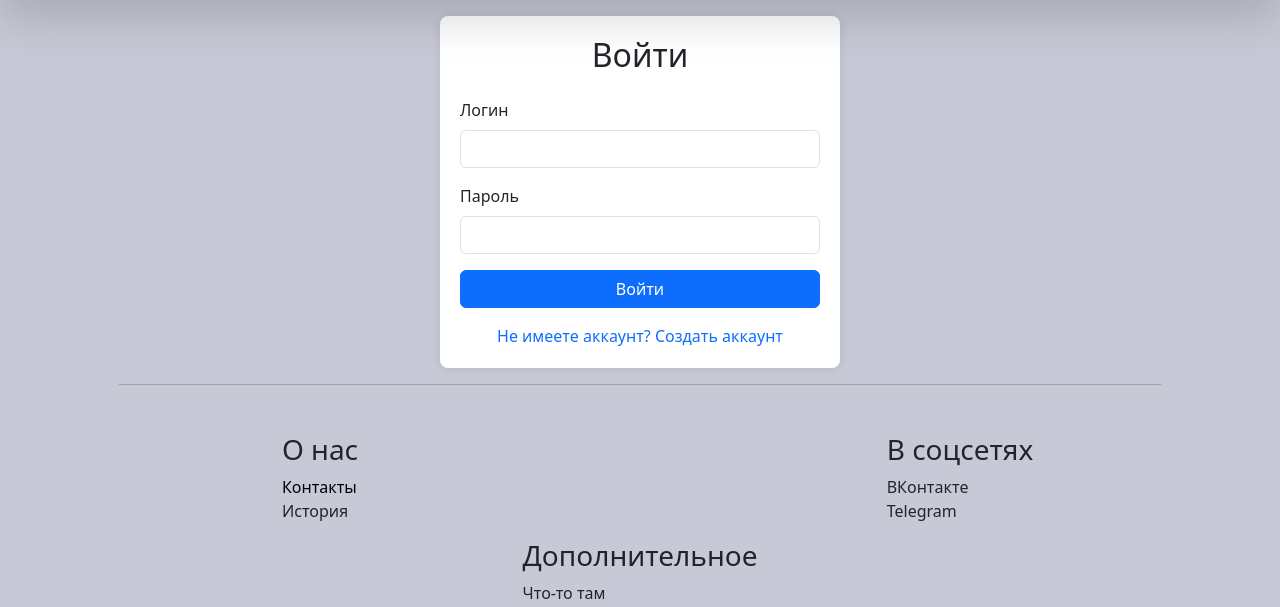
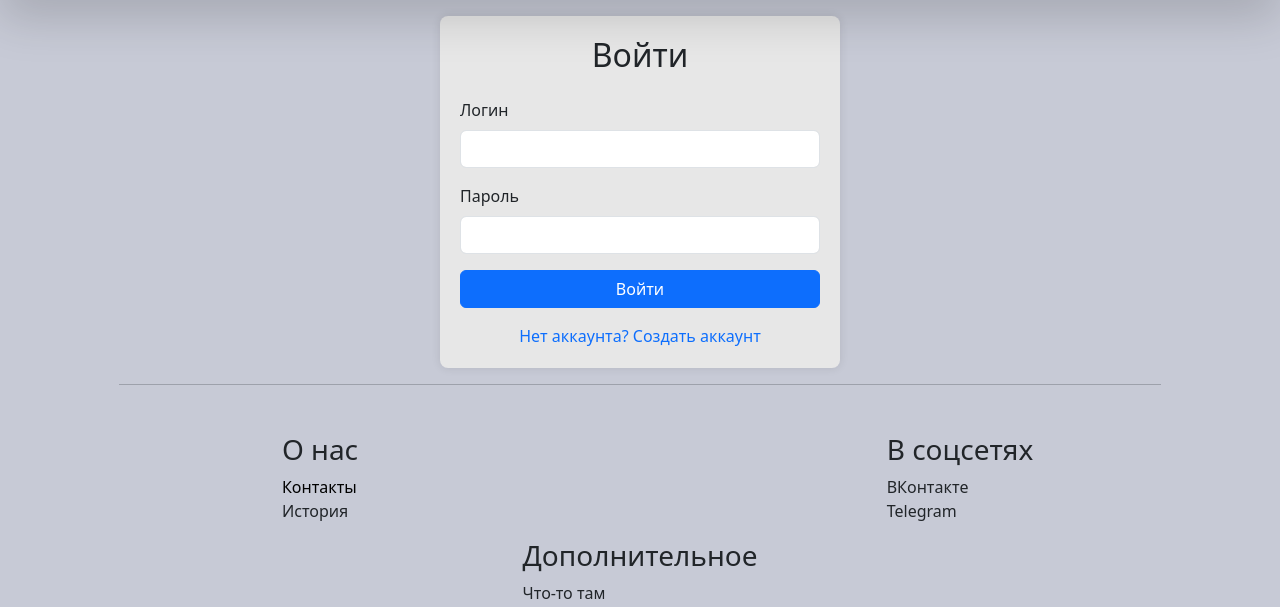
Before and after one commit to evgenii-burov/Web-lab3, a PHP site: page /signin.php in a window 1280 px wide. Shown: the part 54-661 px from the top of the page. Run offline with PHP 8.4, Linux system fonts and the light colour scheme.

Commit message:
Redacted lab3 php code

```diff
--- a/signin.php
+++ b/signin.php
@@ -29,7 +29,7 @@ if ($_SERVER['REQUEST_METHOD'] === 'POST') {
             max-width: 400px;
             margin: auto;
             padding: 20px;
-            background: white;
+            background: rgb(231, 231, 231);
             border-radius: 8px;
             box-shadow: 0 0 10px rgba(0,0,0,0.1);
         }
@@ -59,7 +59,7 @@ if ($_SERVER['REQUEST_METHOD'] === 'POST') {
                 </button>
 
                 <div class="text-center">
-                    <a href="signup.php" class="text-decoration-none">Не имеете аккаунт? Создать аккаунт</a>
+                    <a href="signup.php" class="text-decoration-none">Нет аккаунта? Создать аккаунт</a>
                 </div>
             </form>
         </div>
--- a/signup.php
+++ b/signup.php
@@ -41,7 +41,7 @@ if ($_SERVER['REQUEST_METHOD'] === 'POST') {
             max-width: 400px;
             margin: auto;
             padding: 20px;
-            background: white;
+            background: rgb(231, 231, 231);
             border-radius: 8px;
             box-shadow: 0 0 10px rgba(0,0,0,0.1);
         }
--- a/styles.css
+++ b/styles.css
@@ -136,7 +136,6 @@ li a{
     min-height: 120px;
 }
 
-/* Image upload area */
 .image-upload-area {
     margin-bottom: 20px;
 }
@@ -145,3 +144,12 @@ li a{
     font-size: 0.85rem;
     color: #6c757d;
 }
+
+.auth-container {
+    max-width: 400px;
+    margin: auto;
+    padding: 20px;
+    background: white;
+    border-radius: 8px;
+    box-shadow: 0 0 10px rgba(0,0,0,0.1);
+}
--- /dev/null
+++ b/НОВОСТЬ 2.txt
@@ -0,0 +1,5 @@
+Росавиация хочет регламентировать полёты пчёл
+
+Росавиация предлагает, начиная с 2022 года, ввести ограничения на полёты пчёл, ос, шершней и других летучих насекомых. В ведомстве пояснили, что представители этих биологических видов создают помехи для безопасности движения воздушных судов гражданской авиации.
+
+«Росавиация считает целесообразным определить специализированные коридоры для полёта насекомых и ограничить их по времени. В частности, ввести запрет на полёты в тёмное время суток. Также пчёлы должны придерживаться правил и не прокладывать маршруты через установленные бесполётные зоны», - рассказал глава ведомства Александр Нерадько. Для мониторинга соблюдения установленных правил насекомыми при Росавиации будет создана специальная служба - Роснасекомконтроль. Совместно с Роспчеловодством её эксперты создадут единую базу летучих насекомых страны. Для ускорения процесса чиновники предлагают обязать всех пчеловодов страны подать в ближайшие полгода личные данные своих подопечных. В противном случае их ожидают штрафы или уголовное наказание в случае падения гражданских самолётов. «Пасечники ответственны за своих пчёл, так же, как и владельцы домашних животных. Поэтому перед полётом они обязаны получить разрешение в Росавиации. Мы в письменной форме выдадим им разрешение с указанием координат для полётов», - заключил Нерадько. В случае нарушения насекомыми лётных правил Росавиация сможет задействовать ультразвук для предотвращения их полётов в неположенных местах, а также обратиться к ВКС для задействования средств ПВО.
```
Also changed, not shown: НОВОСТЬ 1.txt (added, +9 -0 lines), НОВОСТЬ 3.txt (added, +12 -0 lines), uploads/67f36721515d4_page3.png (added), uploads/67f36737ae7f8_page2.jpg (added), uploads/67f3674aecada_page1.jpg (added).
